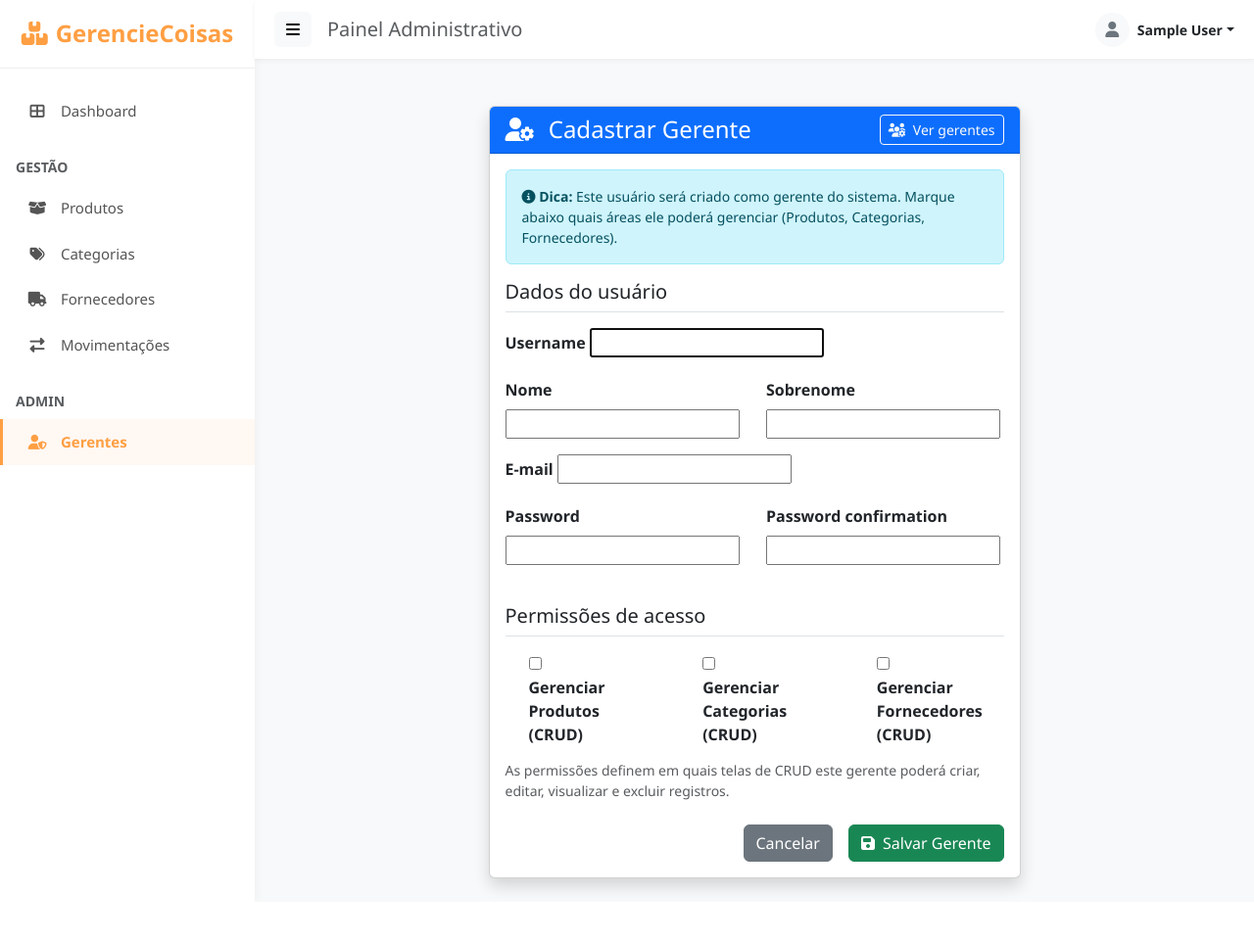
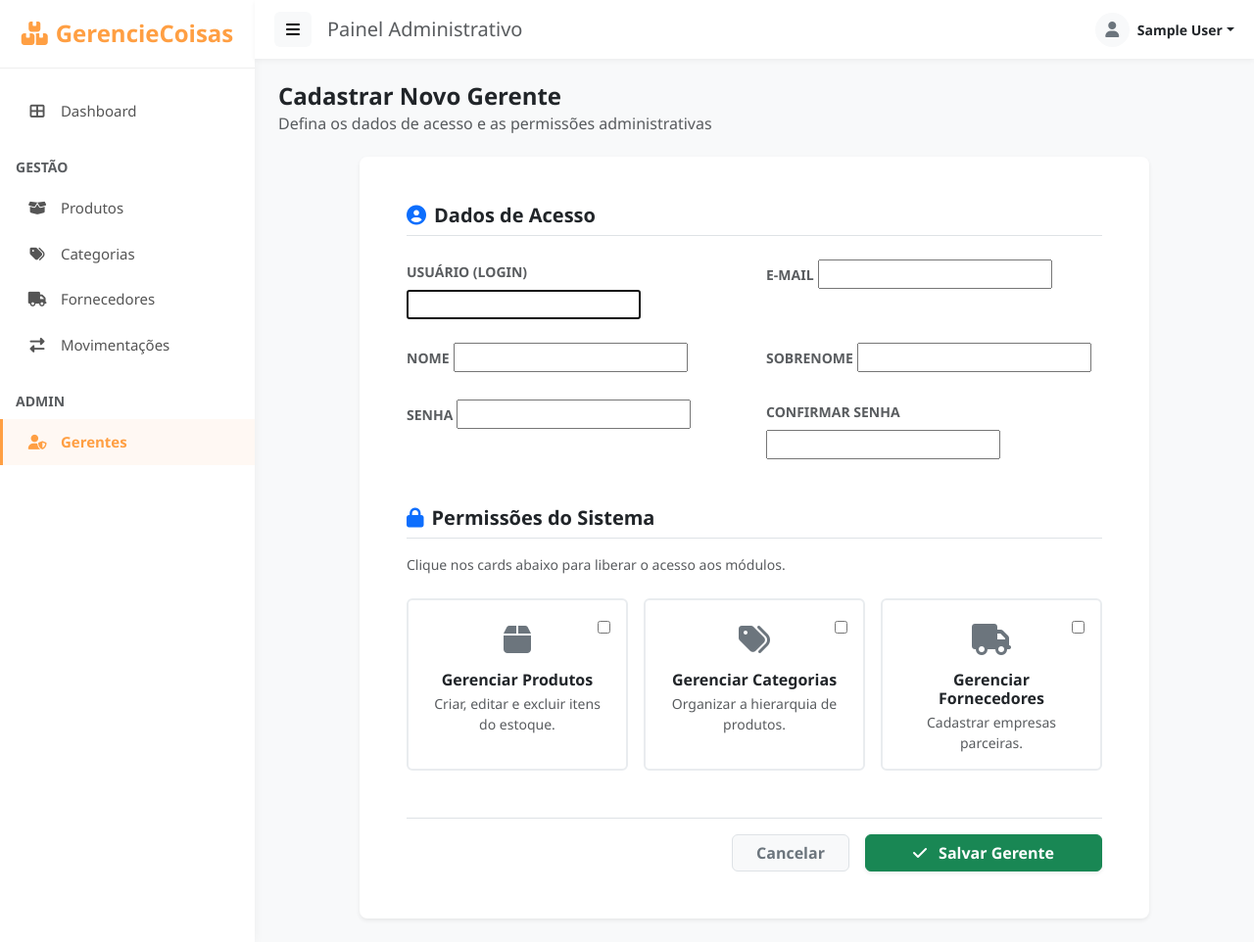
Before and after one commit to lazaroPedro/GerencieCoisas, a Django app: page /conta/gerentes/criar/ in a window 1280 px wide. Shown: the whole page at 98% size. Before the commit the page ends 913 px from the top, so only its background shows below. Run offline with Django 5.2, Linux system fonts and the light colour scheme; the visitor is signed in with stand-in values (Sample User, id 1).

Commit message:
criação do template de criação de gerentes

```diff
--- a/static/style.css
+++ b/static/style.css
@@ -143,3 +143,24 @@ body {
 .action-icon:hover {
     background-color: #eee;
 }
+
+.permission-card {
+    cursor: pointer;
+    transition: all 0.2s ease-in-out;
+    border: 2px solid #e9ecef;
+}
+
+.permission-card:hover {
+    transform: translateY(-3px);
+    box-shadow: 0 4px 15px rgba(0,0,0,0.05);
+    border-color: #dee2e6;
+}
+
+.permission-card.active-card {
+    border-color: var(--primary-color);
+    background-color: #fff8f3;
+}
+
+.permission-card.active-card .icon-state {
+    color: var(--primary-color) !important;
+}
--- a/templates/usuarios/criar_gerente.html
+++ b/templates/usuarios/criar_gerente.html
@@ -1,150 +1,134 @@
-{# templates/usuarios/criar_gerente.html #}
 {% extends "base.html" %}
 
 {% block content %}
-<div class="container mt-4">
+<div class="page-header mb-4">
+    <div>
+        <h4 class="fw-bold mb-1">Cadastrar Novo Gerente</h4>
+        <h6 class="text-muted mb-0">Defina os dados de acesso e as permissões administrativas</h6>
+    </div>
+</div>
+
 <div class="row justify-content-center">
-        <div class="col-md-7">
-            <div class="card shadow">
-                <div class="card-header bg-primary text-white d-flex justify-content-between align-items-center">
-                    <h4 class="mb-0">
-                        <i class="fas fa-user-cog me-2"></i> Cadastrar Gerente
-                    </h4>
+    <div class="col-lg-10">
+        <div class="card border-0 shadow-sm rounded-3">
+            <div class="card-body p-5">
 
-                    {# Link para listar gerentes cadastrados (só o dono vê) #}
-                    {% if perms.auth.add_user %}
-                    <a href="{% url 'listar_gerentes' %}" class="btn btn-outline-light btn-sm">
-                        <i class="fas fa-users-cog me-1"></i> Ver gerentes
-                    </a>
+                <form method="post" id="gerenteForm">
+                    {% csrf_token %}
+
+                    <div class="mb-5">
+                        <h5 class="fw-bold text-dark mb-4 pb-2 border-bottom">
+                            <i class="fas fa-user-circle me-2 text-primary"></i>Dados de Acesso
+                        </h5>
+
+                        <div class="row g-4">
+                            <div class="col-md-6">
+                                <label class="form-label fw-bold text-muted small text-uppercase">Usuário (Login)</label>
+                                {{ form.username }}
+                                {% if form.username.errors %}
+                                    <div class="text-danger small mt-1">{{ form.username.errors.0 }}</div>
                                 {% endif %}
                             </div>
 
-                <div class="card-body">
-                    <div class="alert alert-info small mb-3">
-                        <i class="fas fa-info-circle"></i>
-                        <strong>Dica:</strong> Este usuário será criado como gerente do sistema.
-                        Marque abaixo quais áreas ele poderá gerenciar (Produtos, Categorias, Fornecedores).
-                    </div>
-
-                    <form method="post">
-                        {% csrf_token %}
-
-                        {# Dados básicos do usuário #}
-                        <h5 class="mb-3 border-bottom pb-2">Dados do usuário</h5>
-
-                        <div class="mb-3">
-                            <label for="{{ form.username.id_for_label }}" class="form-label fw-bold">
-                                {{ form.username.label }}
-                            </label>
-                            {{ form.username }}
-                            {% if form.username.errors %}
-                                <div class="text-danger small mt-1">
-                                    {{ form.username.errors.0 }}
-                                </div>
+                            <div class="col-md-6">
+                                <label class="form-label fw-bold text-muted small text-uppercase">E-mail</label>
+                                {{ form.email }}
+                                {% if form.email.errors %}
+                                    <div class="text-danger small mt-1">{{ form.email.errors.0 }}</div>
                                 {% endif %}
                             </div>
 
-                        <div class="row">
-                            <div class="col-md-6 mb-3">
-                                <label for="{{ form.first_name.id_for_label }}" class="form-label fw-bold">
-                                    {{ form.first_name.label }}
-                                </label>
+                            <div class="col-md-6">
+                                <label class="form-label fw-bold text-muted small text-uppercase">Nome</label>
                                 {{ form.first_name }}
-                                {% if form.first_name.errors %}
-                                    <div class="text-danger small mt-1">
-                                        {{ form.first_name.errors.0 }}
                             </div>
+
+                            <div class="col-md-6">
+                                <label class="form-label fw-bold text-muted small text-uppercase">Sobrenome</label>
+                                {{ form.last_name }}
+                            </div>
+
+                            <div class="col-md-6">
+                                <label class="form-label fw-bold text-muted small text-uppercase">Senha</label>
+                                {{ form.password1 }}
+                                {% if form.password1.errors %}
+                                    <div class="text-danger small mt-1">{{ form.password1.errors.0 }}</div>
                                 {% endif %}
                             </div>
-                            <div class="col-md-6 mb-3">
-                                <label for="{{ form.last_name.id_for_label }}" class="form-label fw-bold">
-                                    {{ form.last_name.label }}
-                                </label>
-                                {{ form.last_name }}
-                                {% if form.last_name.errors %}
-                                    <div class="text-danger small mt-1">
-                                        {{ form.last_name.errors.0 }}
-                                    </div>
+                            <div class="col-md-6">
+                                <label class="form-label fw-bold text-muted small text-uppercase">Confirmar Senha</label>
+                                {{ form.password2 }}
+                                {% if form.password2.errors %}
+                                    <div class="text-danger small mt-1">{{ form.password2.errors.0 }}</div>
                                 {% endif %}
                             </div>
                         </div>
-
-                        <div class="mb-3">
-                            <label for="{{ form.email.id_for_label }}" class="form-label fw-bold">
-                                {{ form.email.label }}
-                            </label>
-                            {{ form.email }}
-                            {% if form.email.errors %}
-                                <div class="text-danger small mt-1">
-                                    {{ form.email.errors.0 }}
-                                </div>
-                            {% endif %}
                     </div>
 
-                        <div class="row">
-                            <div class="col-md-6 mb-3">
-                                <label for="{{ form.password1.id_for_label }}" class="form-label fw-bold">
-                                    {{ form.password1.label }}
-                                </label>
-                                {{ form.password1 }}
-                                {% if form.password1.errors %}
-                                    <div class="text-danger small mt-1">
-                                        {{ form.password1.errors.0 }}
+                    <div class="mb-4">
+                        <h5 class="fw-bold text-dark mb-3 pb-2 border-bottom">
+                            <i class="fas fa-lock me-2 text-primary"></i>Permissões do Sistema
+                        </h5>
+                        <p class="text-muted small mb-4">Clique nos cards abaixo para liberar o acesso aos módulos.</p>
+
+                        <div class="row g-3">
+                            <div class="col-md-4">
+                                <label class="card h-100 permission-card p-3 d-block position-relative" for="{{ form.manage_produtos.id_for_label }}">
+                                    <div class="d-flex justify-content-between align-items-start">
+                                        <div class="text-center w-100 mt-2">
+                                            <i class="fas fa-box fa-2x mb-3 text-secondary icon-state"></i>
+                                            <h6 class="fw-bold mb-1">Gerenciar Produtos</h6>
+                                            <p class="text-muted small mb-0">Criar, editar e excluir itens do estoque.</p>
                                         </div>
-                                {% endif %}
-                            </div>
-                            <div class="col-md-6 mb-3">
-                                <label for="{{ form.password2.id_for_label }}" class="form-label fw-bold">
-                                    {{ form.password2.label }}
-                                </label>
-                                {{ form.password2 }}
-                                {% if form.password2.errors %}
-                                    <div class="text-danger small mt-1">
-                                        {{ form.password2.errors.0 }}
-                                    </div>
-                                {% endif %}
+                                        <div class="position-absolute top-0 end-0 p-3">
+                                            <div class="form-check form-switch">
+                                                {{ form.manage_produtos }}
                                             </div>
                                         </div>
-
-                        {# Permissões de gerenciamento #}
-                        <h5 class="mt-4 mb-3 border-bottom pb-2">Permissões de acesso</h5>
-
-                        <div class="row">
-                            <div class="col-md-4 mb-2">
-                                <div class="form-check">
-                                    {{ form.manage_produtos }}
-                                    <label class="form-check-label fw-semibold" for="{{ form.manage_produtos.id_for_label }}">
-                                        {{ form.manage_produtos.label }}
+                                    </div>
                                 </label>
                             </div>
+
+                            <div class="col-md-4">
+                                <label class="card h-100 permission-card p-3 d-block position-relative" for="{{ form.manage_categorias.id_for_label }}">
+                                    <div class="d-flex justify-content-between align-items-start">
+                                        <div class="text-center w-100 mt-2">
+                                            <i class="fas fa-tags fa-2x mb-3 text-secondary icon-state"></i>
+                                            <h6 class="fw-bold mb-1">Gerenciar Categorias</h6>
+                                            <p class="text-muted small mb-0">Organizar a hierarquia de produtos.</p>
                                         </div>
-                            <div class="col-md-4 mb-2">
-                                <div class="form-check">
+                                        <div class="position-absolute top-0 end-0 p-3">
+                                            <div class="form-check form-switch">
                                                 {{ form.manage_categorias }}
-                                    <label class="form-check-label fw-semibold" for="{{ form.manage_categorias.id_for_label }}">
-                                        {{ form.manage_categorias.label }}
+                                            </div>
+                                        </div>
+                                    </div>
                                 </label>
                             </div>
+
+                            <div class="col-md-4">
+                                <label class="card h-100 permission-card p-3 d-block position-relative" for="{{ form.manage_fornecedores.id_for_label }}">
+                                    <div class="d-flex justify-content-between align-items-start">
+                                        <div class="text-center w-100 mt-2">
+                                            <i class="fas fa-truck fa-2x mb-3 text-secondary icon-state"></i>
+                                            <h6 class="fw-bold mb-1">Gerenciar Fornecedores</h6>
+                                            <p class="text-muted small mb-0">Cadastrar empresas parceiras.</p>
                                         </div>
-                            <div class="col-md-4 mb-2">
-                                <div class="form-check">
+                                        <div class="position-absolute top-0 end-0 p-3">
+                                            <div class="form-check form-switch">
                                                 {{ form.manage_fornecedores }}
-                                    <label class="form-check-label fw-semibold" for="{{ form.manage_fornecedores.id_for_label }}">
-                                        {{ form.manage_fornecedores.label }}
+                                            </div>
+                                        </div>
+                                    </div>
                                 </label>
                             </div>
                         </div>
                     </div>
 
-                        <div class="form-text text-muted mb-3">
-                            As permissões definem em quais telas de CRUD este gerente poderá criar,
-                            editar, visualizar e excluir registros.
-                        </div>
-
-                        <div class="d-grid gap-2 d-md-flex justify-content-md-end mt-4">
-                            <a href="{% url 'index' %}" class="btn btn-secondary me-md-2">Cancelar</a>
-                            <button type="submit" class="btn btn-success">
-                                <i class="fas fa-save me-1"></i> Salvar Gerente
+                    <div class="d-flex justify-content-end gap-3 mt-5 pt-3 border-top">
+                        <a href="{% url 'listar_gerentes' %}" class="btn btn-light border text-secondary px-4 fw-bold">Cancelar</a>
+                        <button type="submit" class="btn btn-success text-white px-5 fw-bold shadow-sm">
+                            <i class="fas fa-check me-2"></i> Salvar Gerente
                         </button>
                     </div>
                 </form>
@@ -152,5 +136,27 @@
         </div>
     </div>
 </div>
-</div>
+
+<script>
+    document.addEventListener('DOMContentLoaded', function() {
+        const checkboxes = document.querySelectorAll('.permission-card input[type="checkbox"]');
+
+        function updateCardState(checkbox) {
+            const card = checkbox.closest('.permission-card');
+            if (checkbox.checked) {
+                card.classList.add('active-card');
+            } else {
+                card.classList.remove('active-card');
+            }
+        }
+
+        checkboxes.forEach(chk => {
+            updateCardState(chk);
+
+            chk.addEventListener('change', function() {
+                updateCardState(this);
+            });
+        });
+    });
+</script>
 {% endblock %}
```
Lines whose indentation alone changed are shown as unchanged.
